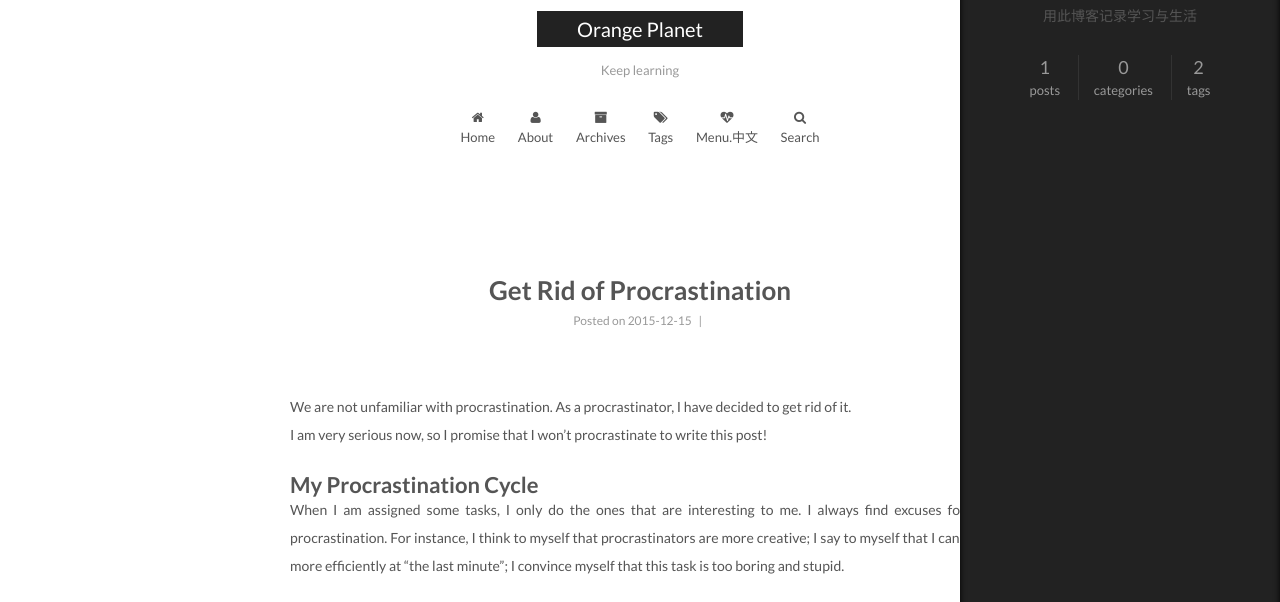
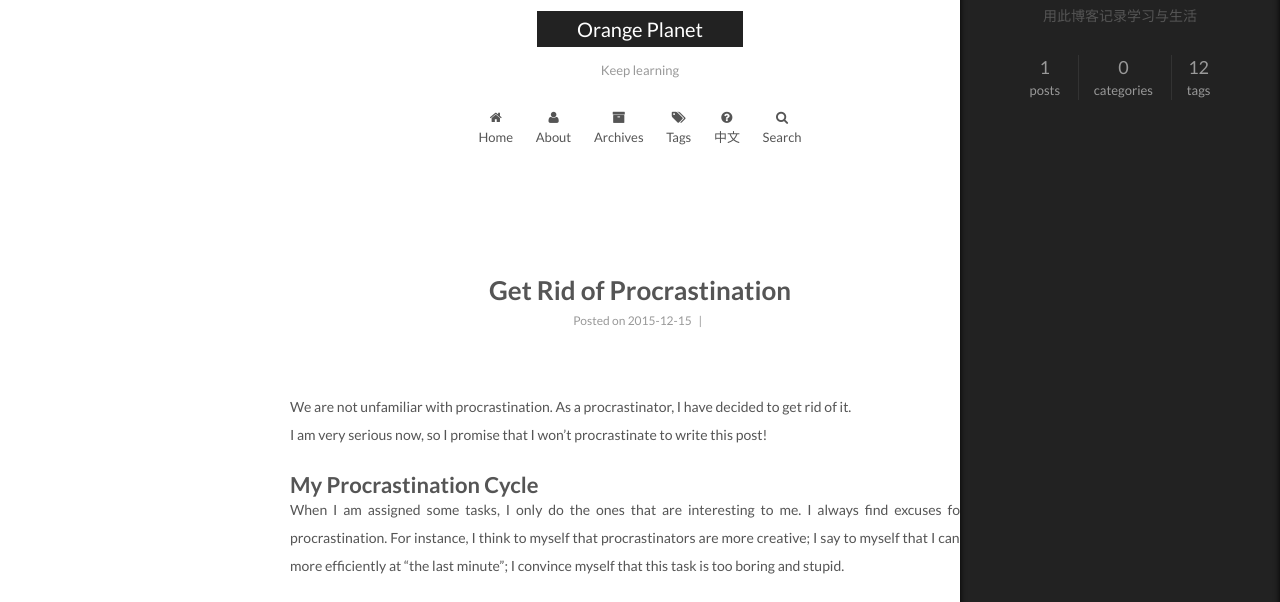
Before and after one commit to chen-zhi/orangeprogramming, a plain HTML site: page index.html in a window 1280 px wide. Both pictures are taken after a click on the element 1217 px from the left and 742 px from the top of the page. Shown: the part 92-694 px from the top of the page. Drawn offline with Linux system fonts and the light colour scheme; some packages are replaced by stand-ins of ours; a script that the page names is missing.

Commit message:
Site updated: 2015-12-15 05:58:18

```diff
--- a/index.html
+++ b/index.html
@@ -166,12 +166,12 @@
         </li>
 
 
-        <li class="menu-item menu-item-中文">
+        <li class="menu-item menu-item-chinese">
           <a href="/cn" rel="section">
 
-              <i class="menu-item-icon fa fa-heartbeat fa-fw"></i> <br />
+              <i class="menu-item-icon fa fa-question-circle fa-fw"></i> <br />
 
-            menu.中文
+            中文
           </a>
         </li>
 
@@ -379,7 +379,7 @@
 
           <div class="site-state-item site-state-tags">
             <a href="/tags">
-              <span class="site-state-item-count">2</span>
+              <span class="site-state-item-count">12</span>
               <span class="site-state-item-name">tags</span>
               </a>
           </div>
```
Also changed, not shown: 2015/12/15/get-rid-of-procrastination-english/index.html (+4 -4 lines), archives/2015/12/index.html (+4 -4 lines), archives/2015/index.html (+4 -4 lines), archives/index.html (+4 -4 lines), tags/English/index.html (+4 -4 lines), tags/Life-Style/index.html (+4 -4 lines), tags/index.html (+5 -5 lines), 中文/index.html (+4 -4 lines).
